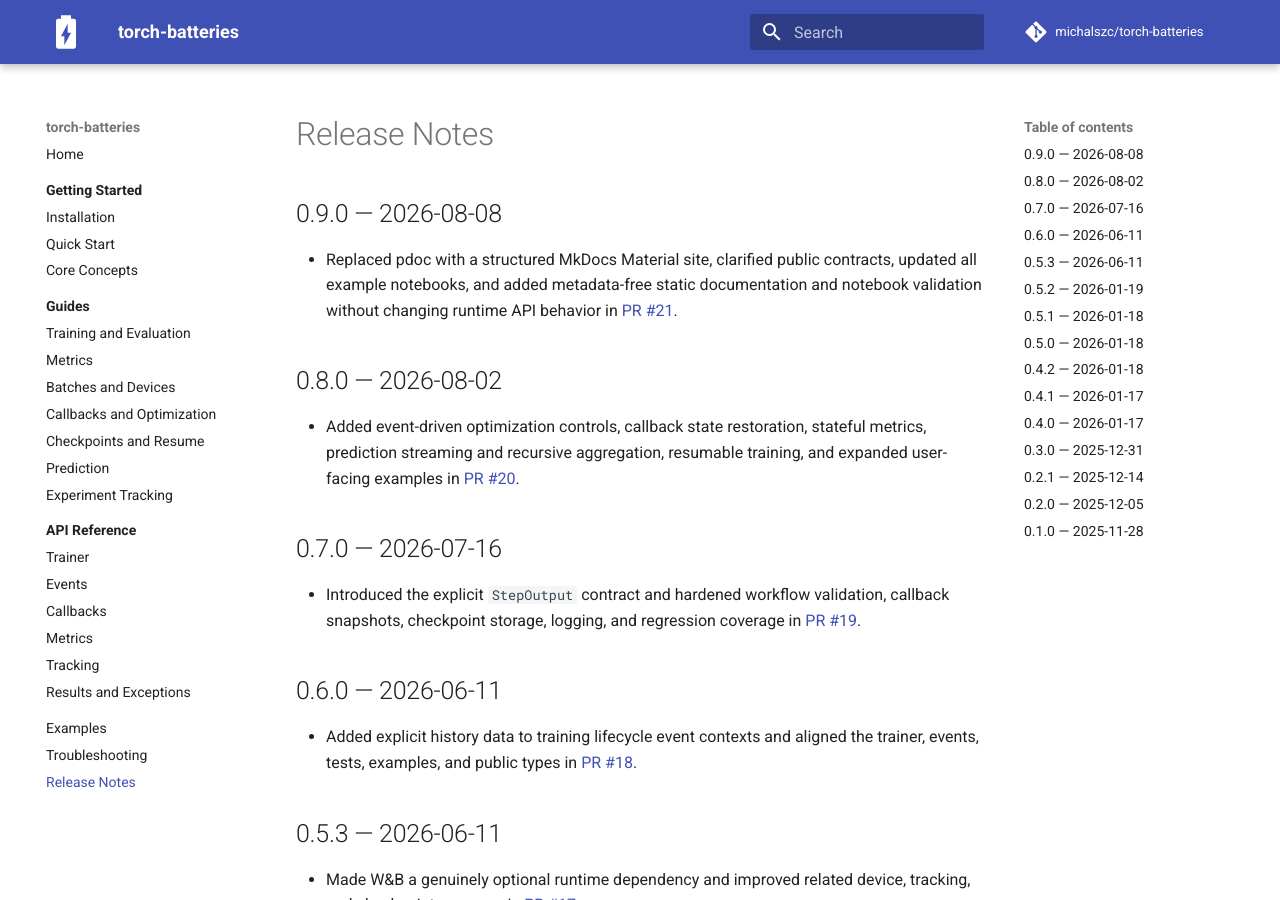
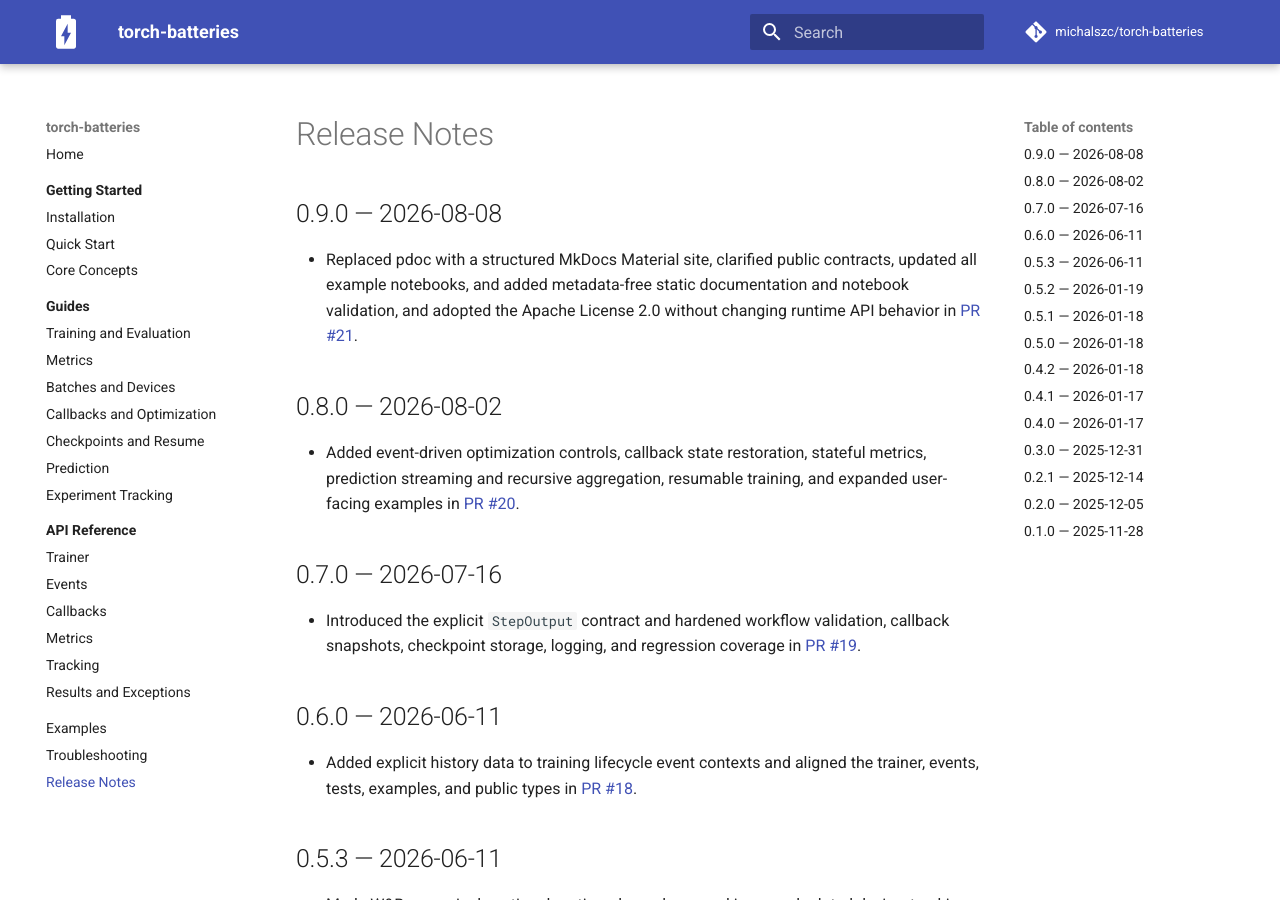
Before and after one commit to michalszc/torch-batteries, an MkDocs documentation site: the page built from documentation/release-notes.md, in a window 1280 px wide and 900 px high. Built offline with MkDocs 1.6.1 and Material for MkDocs 9.7.7, drawn with Linux system fonts in a browser that asks for light colours; comment, search, counter and statistics services are not loaded.

Commit message:
chore(license): adopt Apache 2.0

```diff
--- a/documentation/release-notes.md
+++ b/documentation/release-notes.md
@@ -4,7 +4,8 @@
 
 - Replaced pdoc with a structured MkDocs Material site, clarified public contracts,
   updated all example notebooks, and added metadata-free static documentation and
-  notebook validation without changing runtime API behavior in
+  notebook validation, and adopted the Apache License 2.0 without changing runtime
+  API behavior in
   [PR #21](https://github.com/michalszc/torch-batteries/pull/21).
 
 ## 0.8.0 — 2026-08-02
--- a/pyproject.toml
+++ b/pyproject.toml
@@ -8,7 +8,7 @@
 description = "A lightweight Python package that supplies batteries-included abstractions for PyTorch workflows"
 readme = "README.md"
 requires-python = ">=3.12"
-license = "MIT"
+license = "Apache-2.0"
 license-files = ["LICENSE"]
 authors = [
     {name = "Michal Szczygiel"},
```
Also changed, not shown: CONTRIBUTING.md (+1 -1 lines), README.md (+1 -1 lines), 1 other file.
